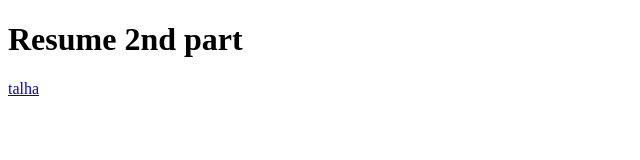
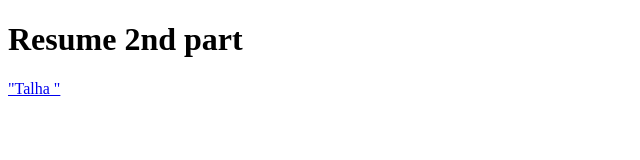
Before and after one commit to mirzatalha612/resume, a plain HTML site: page index.html in a window 1280 px wide. Shown: the full height of the page, 0-640 px from the left. Drawn offline with Linux system fonts and the light colour scheme.

Commit message:
link changes

```diff
--- a/index.html
+++ b/index.html
@@ -3,6 +3,6 @@
     <title>git gh-pages branch </title>
     <body>
         <h1>Resume 2nd part </h1>
-        <a href="C:/Users/mirza/OneDrive/Desktop/New%20folder/resume/practice.html">talha </a>
+        <a href="C:/Users/mirza/OneDrive/Desktop/New%20folder/resume/practice.html">"Talha " </a>
     </body>
 </html>
```
